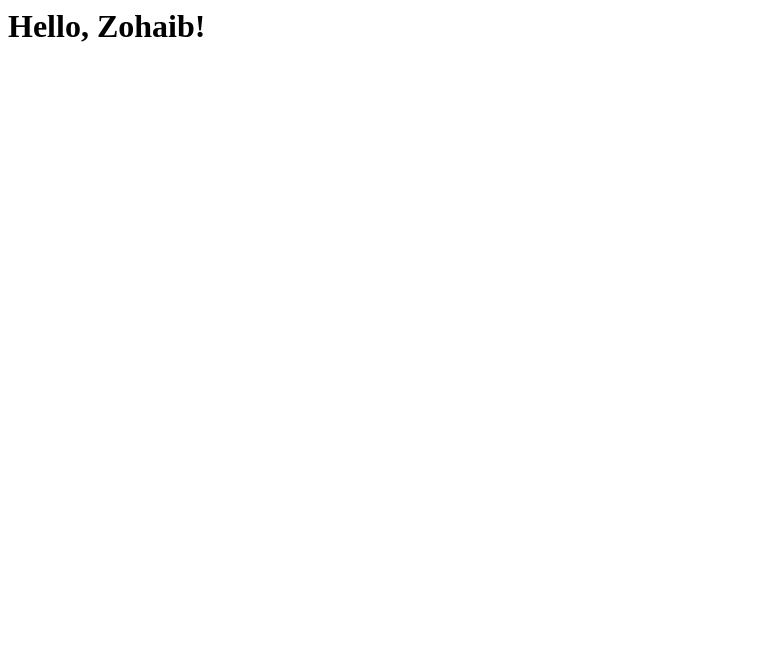
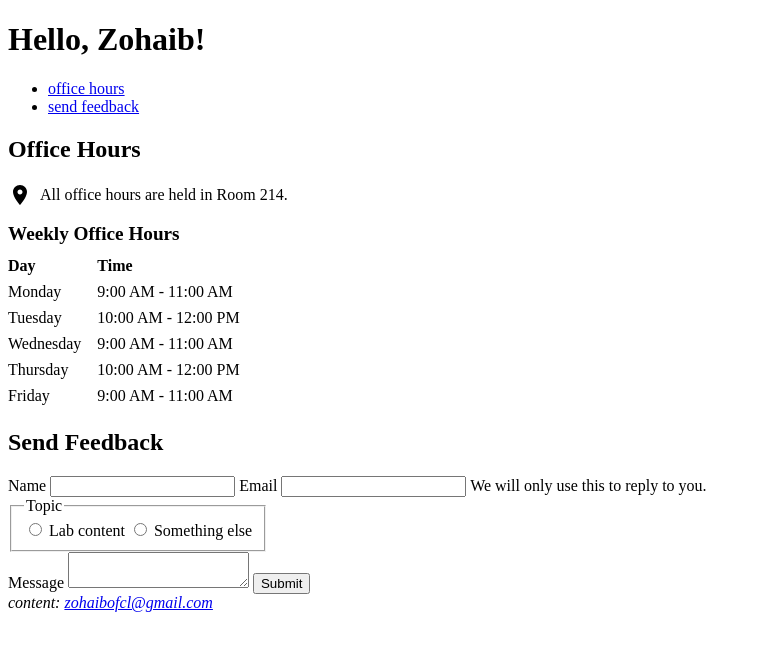
Before and after one commit to zohaibofcl/web-engineering-lab, a website: page Public/index.html in a window 1280 px wide. Shown: the whole page, without its empty margins (0-761 px from the left). Drawn offline with Linux system fonts and the light colour scheme.

Commit message:
Complete Lab 02: Semantic HTML and Accessibility

```diff
--- a/Public/index.html
+++ b/Public/index.html
@@ -1,3 +1,4 @@
+<!DOCTYPE html>
 <html lang="en">
   <head>
     <meta charset="UTF-8" />
@@ -6,7 +7,97 @@
     <link rel="stylesheet" href="styles.css" />
   </head>
   <body>
-    <h1 id="greeting"></h1>
+    <a href="#main-content" class="skip-link">skip to main content</a>
+
+    <header>
+      <h1 id="greeting">Welcome to Zohaib Page</h1>
+      <nav>
+        <ul>
+          <li><a href="#schedule" aria-current="location">office hours</a></li>
+          <li><a href="#feedback">send feedback</a></li>
+        </ul>
+      </nav>
+    </header>
+
+    <main id="main-content">
+      <section id="schedule">
+        <h2>Office Hours</h2>
+
+        <figure>
+          <svg role="img" aria-labelledby="pin-title" width="24" height="24" viewBox="0 0 24 24">
+            <title id="pin-title">Location pin</title>
+            <path d="M12 2C8.13 2 5 5.13 5 9c0 5.25 7 13 7 13s7-7.75 7-13c0-3.87-3.13-7-7-7zm0 9.5c-1.38 0-2.5-1.12-2.5-2.5s1.12-2.5 2.5-2.5 2.5 1.12 2.5 2.5-1.12 2.5-2.5 2.5z" fill="#000000"/>
+          </svg>
+          <figcaption>All office hours are held in Room 214.</figcaption>
+        </figure>
+
+        <table>
+          <caption>Weekly Office Hours</caption>
+          <thead>
+            <tr>
+              <th scope="col">Day</th>
+              <th scope="col">Time</th>
+            </tr>
+          </thead>
+          <tbody>
+            <tr>
+              <td>Monday</td>
+              <td><time datetime="09:00">9:00 AM</time> - <time datetime="11:00">11:00 AM</time></td>
+            </tr>
+            <tr>
+              <td>Tuesday</td>
+              <td><time datetime="10:00">10:00 AM</time> - <time datetime="12:00">12:00 PM</time></td>
+            </tr>
+            <tr>
+              <td>Wednesday</td>
+              <td><time datetime="09:00">9:00 AM</time> - <time datetime="11:00">11:00 AM</time></td>
+            </tr>
+            <tr>
+              <td>Thursday</td>
+              <td><time datetime="10:00">10:00 AM</time> - <time datetime="12:00">12:00 PM</time></td>
+            </tr>
+            <tr>
+              <td>Friday</td>
+              <td><time datetime="09:00">9:00 AM</time> - <time datetime="11:00">11:00 AM</time></td>
+            </tr>
+          </tbody>
+        </table>
+      </section>
+
+
+
+      <section id="feedback">
+        <h2>Send Feedback</h2>
+        <form>
+          <label for="name">Name</label>
+          <input type="text" id="name" name="name" required>
+
+          <!-- Updated Email Input -->
+          <label for="email">Email</label>
+          <input type="email" id="email" name="email" required aria-describedby="email-hint">
+          <span id="email-hint">We will only use this to reply to you.</span>
+
+          <fieldset>
+            <legend>Topic</legend>
+            <input type="radio" id="topic-lab" name="topic" value="lab">
+            <label for="topic-lab">Lab content</label>
+            <input type="radio" id="topic-other" name="topic" value="other">
+            <label for="topic-other">Something else</label>
+          </fieldset>
+
+          <label for="message">Message</label>
+          <textarea id="message" name="message"></textarea>
+
+          <button type="submit">Submit</button>
+        </form>
+      </section>
+    </main>
+
+    <footer>
+      <address>
+        content: <a href="mailto:zohaibofcl@gmail.com">zohaibofcl@gmail.com</a>
+      </address>
+    </footer>
 
     <script src="script.js"></script>
   </body>
--- a/Public/styles.css
+++ b/Public/styles.css
@@ -0,0 +1,51 @@
+/* Task 8: Visible focus indicators for interactive elements */
+a:focus-visible, button:focus-visible, input:focus-visible, textarea:focus-visible {
+  outline: 3px solid #0b5fff;
+  outline-offset: 2px;
+}
+
+/* Task 8: Visually hide the skip link until it receives keyboard focus */
+.skip-link {
+  position: absolute;
+  top: -100px;
+}
+
+.skip-link:focus {
+  top: 0;
+}
+
+/* Fix from earlier: Align the location pin and text on the same line */
+figure {
+  display: flex;
+  align-items: center;
+  gap: 8px;
+}
+
+/* Fix from earlier: Stop the topic fieldset border from stretching across the whole screen */
+fieldset {
+  width: max-content;
+}
+/* Update your existing figure rule */
+figure {
+  display: flex;
+  align-items: center;
+  gap: 8px;
+  margin: 0; /* This removes the default browser indentation */
+  margin-bottom: 16px; /* Adds a little breathing room before the table */
+}
+
+/* Add this to make the table look neater and properly aligned */
+table {
+  border-collapse: collapse;
+}
+
+th, td {
+  text-align: left;
+  padding: 4px 16px 4px 0; /* Adds space between the columns */
+}
+caption {
+  font-weight: bold;
+  font-size: 1.2em; /* Makes the text 20% larger than the default */
+  text-align: left; /* Aligns it neatly with the rest of your table */
+  margin-bottom: 8px; /* Adds a little space between the caption and the table headers */
+}
```
